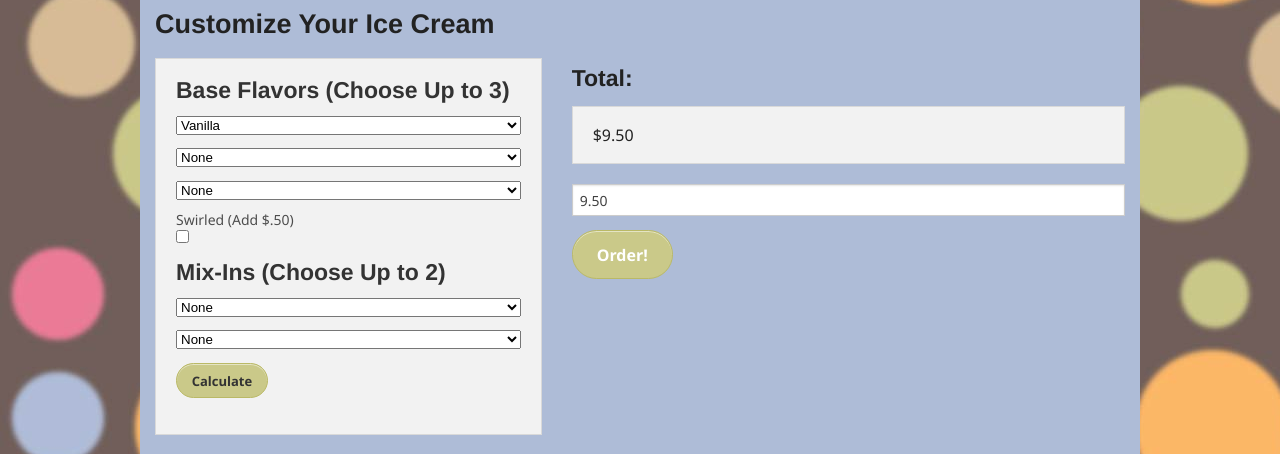
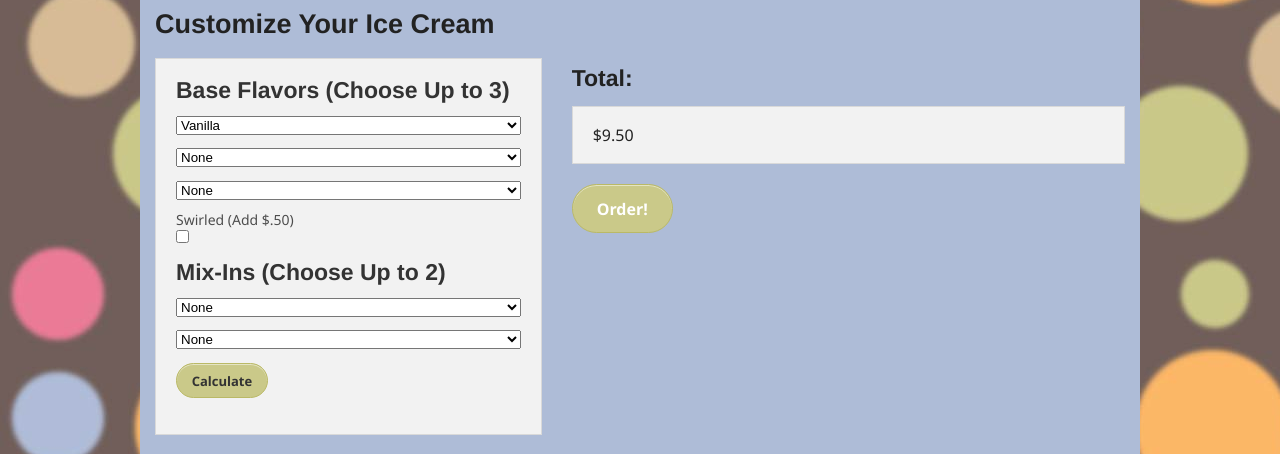
Before and after one commit to moraramis/EoA, a PHP site: page /customize.php in a window 1280 px wide. Shown: the part 261-715 px from the top of the page. Run offline with PHP 8.4, Linux system fonts and the light colour scheme.

Commit message:
Total pass tweak

```diff
--- a/customize.php
+++ b/customize.php
@@ -90,7 +90,7 @@
                             <h4>Total:</h4>
 
                             <div class="panel" id="totpan">$9.50</div>
-                            <input type="text" name="tottxt" value="9.50" id="tottxt" hidden="true">
+                            <input type="hidden" name="tottxt" value="9.50" id="tottxt" hidden="true">
                             <button type="submit" id="order" class="round">Order!</button>
                             <!-- <p onclick="varpass()"><a href="order.php" class="button round">Order!</a></p> -->
                         </form>
```
